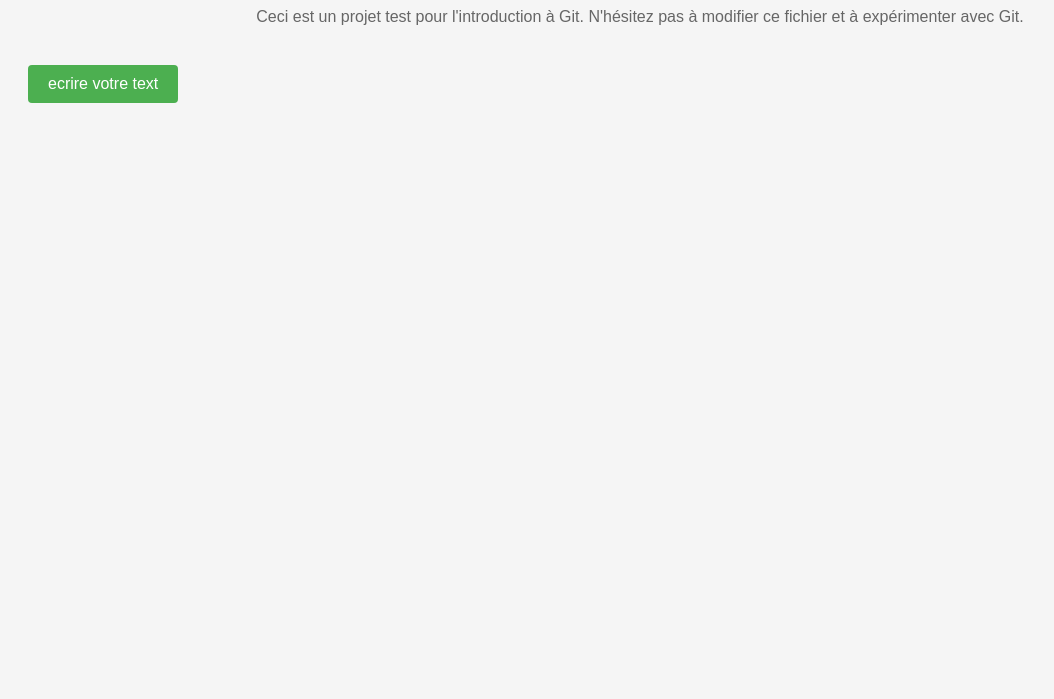
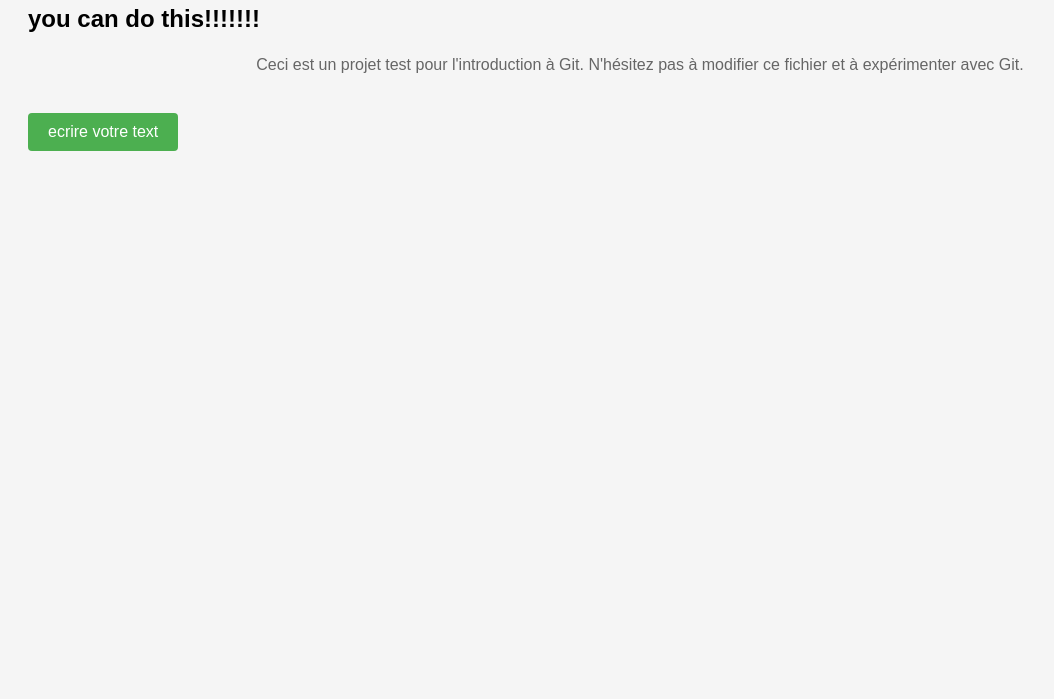
Before and after one commit to jessicakuijer/lesdescodeuses, a plain HTML site: page index.html in a window 1280 px wide. Shown: the part 101-800 px from the top of the page, without its empty margins (0-1054 px from the left). Drawn offline with Linux system fonts and the light colour scheme.

Commit message:
add : wording intro

```diff
--- a/index.html
+++ b/index.html
@@ -8,6 +8,7 @@
 </head>
 <body>
   <h1>Bienvenue aux Descodeuses !</h1>
+  <h2>you can do this!!!!!!!</h2>
   <p>Ceci est un projet test pour l'introduction à Git. N'hésitez pas à modifier ce fichier et à expérimenter avec Git.</p>
   <button id="modifier">ecrire votre text</button>
   <script src="script.js"></script>
```
